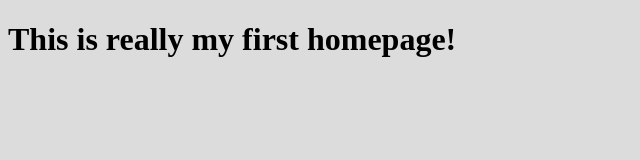
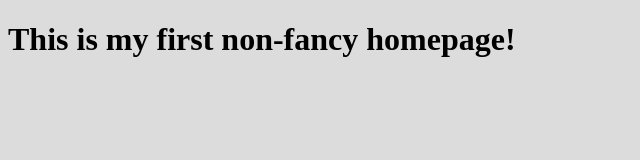
Before and after one commit to everyplace/Cooper-Sample-Project, a plain HTML site: page index.html in a window 1280 px wide. Shown: the whole page, without its empty margins (0-640 px from the left). Drawn offline with nearby package versions, Linux system fonts and the light colour scheme.

Commit message:
not fancy

```diff
--- a/index.html
+++ b/index.html
@@ -7,6 +7,6 @@
 		<link rel="stylesheet" type="text/css" href="style.css" />
 	</head>
 	<body>
-		<h1>This is really my first homepage!</h1>
+		<h1>This is my first non-fancy homepage!</h1>
 	</body>
 </html>
```
